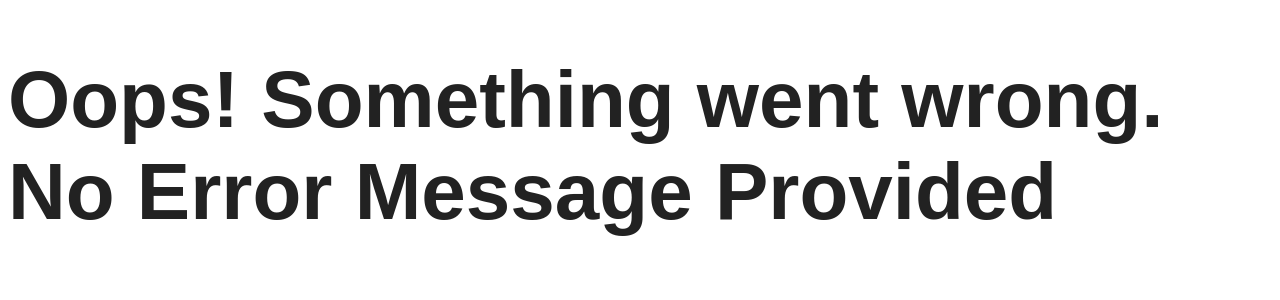
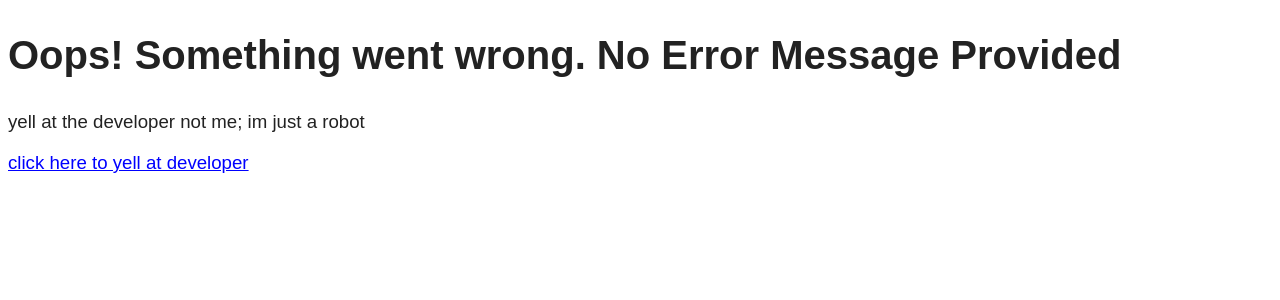
Before and after one commit to losergirltwink/losergirltw.ink, a React (Vite) app: page /error in a window 1280 px wide. Shown: the top 300 px of the page. Built offline with nearby package versions, Linux system fonts and the light colour scheme.

Commit message:
made error page more lively , fixed a indentation issue in MinimizeButton

```diff
--- a/src/components/button/MinimizeButton.tsx
+++ b/src/components/button/MinimizeButton.tsx
@@ -5,6 +5,7 @@ const MinimizeButton: React.FC<{}> = () => {
     const handleClick = () => {
         console.log('minimize button click event');
     };
+
     return (
       <button aria-label='Minimize' onClick={handleClick}></button>
     );
--- /dev/null
+++ b/src/components/pages/error/Error.css
@@ -0,0 +1,8 @@
+.error-message {
+    font-size: 14pt;
+    font-family: monospace;
+}
+
+.snarky-remark {
+    font-size: 14pt;
+}
--- a/src/components/pages/error/Error.tsx
+++ b/src/components/pages/error/Error.tsx
@@ -1,4 +1,5 @@
 import React from 'react';
+import './Error.css';
 
 interface ErrorPageProps {
   errorMessage?: string;
@@ -7,11 +8,20 @@ interface ErrorPageProps {
 const ErrorPage: React.FC<ErrorPageProps> = ({ errorMessage }) => {
     if(!errorMessage) {
         return (
-            <h1>Oops! Something went wrong. No Error Message Provided</h1>
+          <div className='error-page'>
+            <header>
+              <h2>Oops! Something went wrong. No Error Message Provided</h2>
+            </header>
+            <p className='snarky-remark'>yell at the developer not me; im just a robot</p>
+            <a className='snarky-remark' href="https://github.com/losergirltwink/losergirltw.ink/issues">click here to yell at developer</a>
+          </div>
         )
     };
     return (
-        <h1>Oops! Something went wrong. {errorMessage} </h1>
+      <div className='error-page'>
+        <h2>Oops! Something went wrong.</h2>
+        <p className='error-message'>{errorMessage}</p>
+      </div>
   );
 };
 
```
